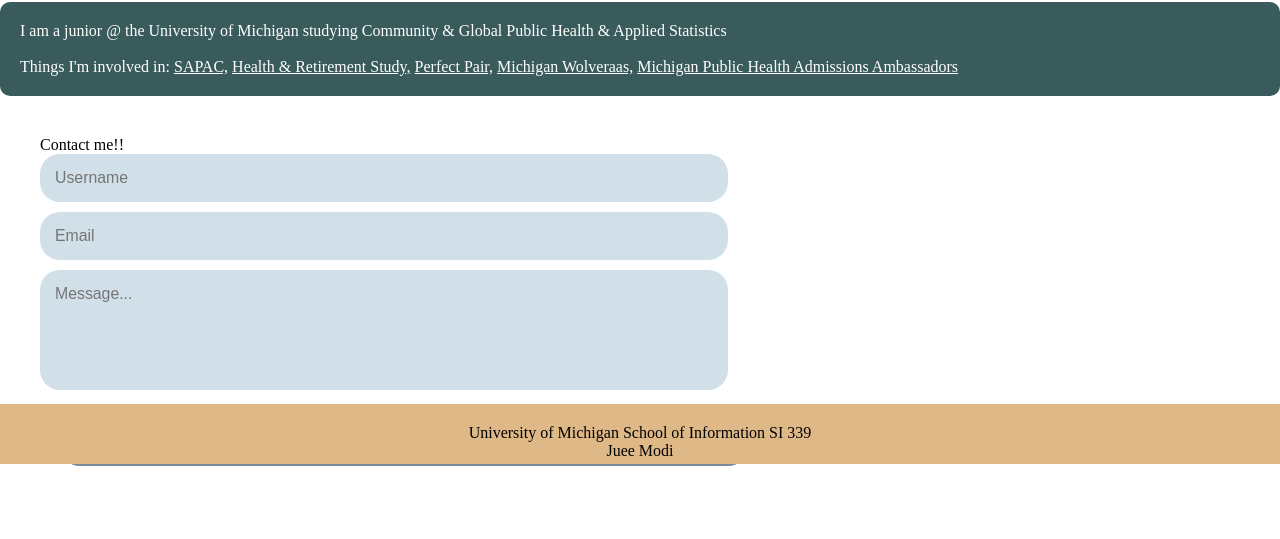
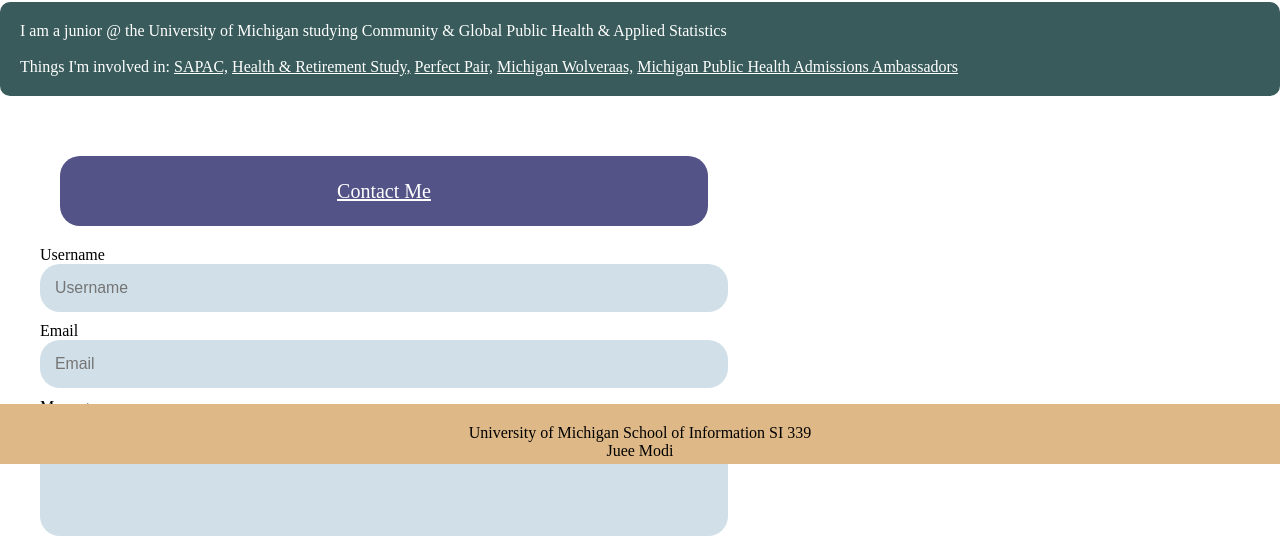
Before and after one commit to jueemodi/si339-finalproject, a plain HTML site: page html/index.html in a window 1280 px wide. Shown: the part 336-875 px from the top of the page. Drawn offline with Linux system fonts and the light colour scheme.

Commit message:
Add files via upload

```diff
--- a/html/index.html
+++ b/html/index.html
@@ -9,22 +9,22 @@
  <title>Juee Modi</title>
 </head>
 <body>
-    <div class="skip"><a href="#main">Skip to Main Content</a></div>
+    <div class="skip" ><a href="#main">Skip to Main Content</a></div>
     <header>
         <nav>
-            <a class="active" href="./index.html">Home</a>
-            <a href="./books.html">Books</a>
-            <a href="./music.html">Music</a>
-            <a href="./other.html">More</a>
+            <a class="active" href="./index.html" >Home</a>
+            <a href="./books.html" >Books</a>
+            <a href="./music.html" >Music</a>
+            <a href="./other.html" >More</a>
         </nav>
     </header>
     <main id = "main">
         <h1> About Juee</h1>
         <div class = "pics">
-            <img class = "animate" src="../images/misri.png" width = "150" alt="juee with her little sister" />
+            <img class = "animate" src="../images/misri.png" width = "150" alt="juee with her little sister"/>
             <img class = "animate" src="../images/glacier.png" width = "150" alt="juee on a glacier" />
             <img class = "animate" src="../images/raas.png" width = "150" alt="juee with her raas friends" />
-            <img class = "animate" src="../images/roomies.png" width = "150" alt="juee and her roommates" />
+            <img class = "animate" src="../images/roomies.png" width = "150" alt="juee and her roommates"/>
         </div>
         <br>
         <p class = "intro" >I am a junior @ the University of Michigan studying Community & Global Public Health & Applied Statistics
@@ -41,11 +41,18 @@
 
             <div class="circle"></div>
             <div class="form-inner">
-              <h5>Contact me!!</h5>
-              <input type="text" placeholder="Username">
-              <input type="email" placeholder="Email">
-              <textarea placeholder="Message..." rows="5"></textarea>
-              <button type="submit" href="/">Submit</button>
+                <h2 class = "contact"> Contact me </h2>
+
+                <label for="username"> Username </label>
+                <input type="text" placeholder="Username" id = "username">
+
+                <label for="email"> Email </label>
+                <input type="email" placeholder="Email" id = "email">
+
+                <label for="message"> Message </label>
+                <textarea placeholder="Message..." rows="5" id = "message"></textarea>
+
+                <button type="submit" href="/">Submit</button>
             </div>
           </form>
 
```
Also changed, not shown: html/books.html (+1 -1 lines), html/music.html (+1 -1 lines), html/other.html (+2 -10 lines).
